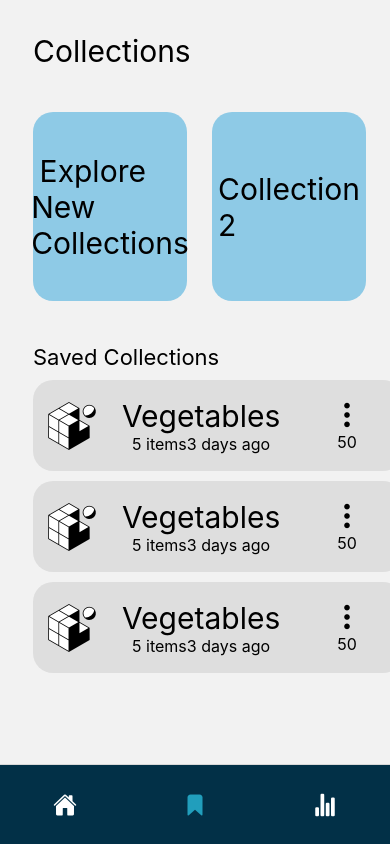
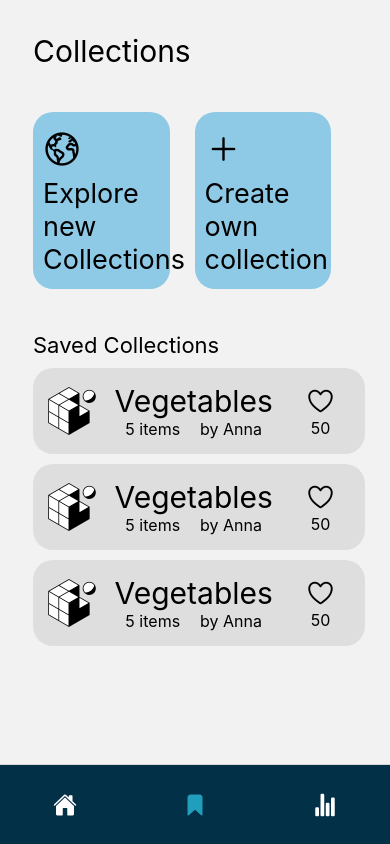
Before and after one commit to KirillMilkis/ITU-Fluento-Frontend, a React Native app: screen /Collections in a window 390 px wide. Built offline with nearby package versions, Linux system fonts and the light colour scheme.

Commit message:
v1 of collection page

```diff
--- a/components/collections/SavedCollectionTile.jsx
+++ b/components/collections/SavedCollectionTile.jsx
@@ -14,11 +14,11 @@ const SavedCollectionTile = () => {
                 <Text style={styles.textStyle}>Vegetables</Text>
                 <View style={styles.TextWrapperRow}>
                     <Text style={styles.textStyle2}>5 items</Text>
-                    <Text style={styles.textStyle2}>3 days ago</Text>
+                    <Text style={styles.textStyle2}>by Anna</Text>
                 </View>
             </View>
-            <View style={styles.textWrapperColumn}>
-                <Icon name="ellipsis-vertical" size={30} color="black" />
+            <View style={styles.likesWrapperColumn}>
+                <Icon name="heart-outline" size={30} color="black" />
                 <Text style={styles.textStyle2}>50</Text>
             </View>
 
--- a/components/collections/savedcollection.styles.js
+++ b/components/collections/savedcollection.styles.js
@@ -5,22 +5,21 @@ const styles = StyleSheet.create({
     tileWrapper: {
         flexDirection: 'column',
         justifyContent: 'start',
-        alignItems: 'start',
+        alignItems: 'center',
+        justifyContent: 'center',
+        height: 'fit-content',
         padding: 0,
         paddingTop: 10,
     },
 
-
     tileForm: {
         padding: 15,
-        width: 370,
-
+        width: SIZES.baseWidth * 85, // Set width to 100%
         flexDirection: 'row',
-        height: 91,
+        height: 'auto',
         borderRadius: 20,
         backgroundColor: COLORS.gray1,
-        justifyContent: '',
-
+        justifyContent: 'space-between',
         alignItems: 'center',
     },
 
@@ -31,7 +30,8 @@ const styles = StyleSheet.create({
 
     textStyle2: {
         color: COLORS.black,
-        fontSize: SIZES.small,
+        fontSize: SIZES.medium,
+        marginHorizontal: 10,
     },
 
     textWrapperColumn: {
@@ -40,15 +40,19 @@ const styles = StyleSheet.create({
         alignItems: 'center',
         flexGrow: 2,
     },
+    likesWrapperColumn: {
+        flexDirection: 'column',
+        justifyContent: 'center',
+        alignItems: 'center',
+        flexGrow: 1,
+    },
 
     TextWrapperRow: {
         flexDirection: 'row',
         justifyContent: 'space-between',
         alignItems: 'center',
+
     },
-
-
-
 });
 
 export default styles;
--- a/constants/theme.js
+++ b/constants/theme.js
@@ -19,6 +19,9 @@ export const COLORS = {
 
 }
 
+const baseWidth = width / 100;
+const baseHeight = height / 100;
+
 
 export const SIZES = {
     base: 8,
@@ -32,9 +35,11 @@ export const SIZES = {
     h4: 14,
     h5: 12,
 
-    small: 16,
-    medium: 22,
-    large: 30,
+    small: 12,
+    medium: 16,
+    large: 20,
+    xLarge: 32,
+    xxLarge: 40,
 
     body1: 30,
     body2: 22,
@@ -43,4 +48,7 @@ export const SIZES = {
     body5: 12,
     height,
     width,
+
+    baseWidth,
+    baseHeight,
 }
--- a/screens/Collections.jsx
+++ b/screens/Collections.jsx
@@ -4,6 +4,7 @@ import React from 'react'
 import styles from './collections.styles'
 import { ScrollView } from 'react-native-gesture-handler'
 import { SavedCollectionTile } from '../components'
+import Icon from 'react-native-vector-icons/Ionicons'
 
 const Collections = () => {
   return (
@@ -13,16 +14,18 @@ const Collections = () => {
 
         </View>
         <ScrollView>
-            <View style ={styles.tileWrapper}>
+            <View style ={styles.tileNavContainer}>
                 <View style ={styles.tileNavigator}>
-                    <Text style={styles.textStyle}> Explore New Collections </Text>
+                  <Icon name="earth-outline" size={38} color="black" style={styles.spacing} />
+                  <Text style={styles.textStyle2}>Explore new Collections</Text>
                 </View>
                 <View style ={styles.tileNavigator}>
-                    <Text style={styles.textStyle}>Collection 2</Text>
+                <Icon name="add-outline" size={38} color="black" style={styles.spacing} />
+                <Text style={styles.textStyle2}>Create own collection</Text>
                 </View>
             </View>
-            <View style={styles.savedCollectionsWrapper}>
-                <Text style={styles.textStyle2}>Saved Collections</Text>
+            <View style={styles.savedCollectionsContainer}>
+                <Text style={styles.textStyle3}>Saved Collections</Text>
                   <SavedCollectionTile/>
                   <SavedCollectionTile/>
                   <SavedCollectionTile/>
--- a/screens/collections.styles.js
+++ b/screens/collections.styles.js
@@ -9,6 +9,13 @@ const styles = StyleSheet.create({
 
     textStyle2: {
         color: COLORS.black,
+        fontSize: SIZES.h1 - 3,
+        textAlign: 'left',
+        paddingHorizontal: 0,
+    },
+
+    textStyle3: {
+        color: COLORS.black,
         fontSize: SIZES.h2,
     },
 
@@ -19,7 +26,7 @@ const styles = StyleSheet.create({
         padding: 33,
     },
 
-    tileWrapper: {
+    tileNavContainer: {
         flexDirection: 'row',
         justifyContent: 'start',
         alignItems: 'start',
@@ -29,23 +36,26 @@ const styles = StyleSheet.create({
 
     tileNavigator: {
         padding: 10,
-        width: 154,
-        height: 189,
+        width: SIZES.baseWidth * 35,
+        height: SIZES.baseHeight * 21,
         borderRadius: 20,
         marginRight: 25,
         backgroundColor: COLORS.secondary,
-        justifyContent: 'center',
-        alignItems: 'center',
+        justifyContent: 'start',
+        alignItems: 'start',
     },
 
-    savedCollectionsWrapper: {
-        justifyContent: 'start',
+    savedCollectionsContainer: {
+        justifyContent: 'center',
         alignItems: 'start',
         padding: 33,
         maxHeight: 10000,
         paddingTop: 10,
 
-    }
+    },
+    spacing: {
+    marginVertical: 7, // Adds vertical space between text elements
+    },
 })
 
 export default styles;
```
